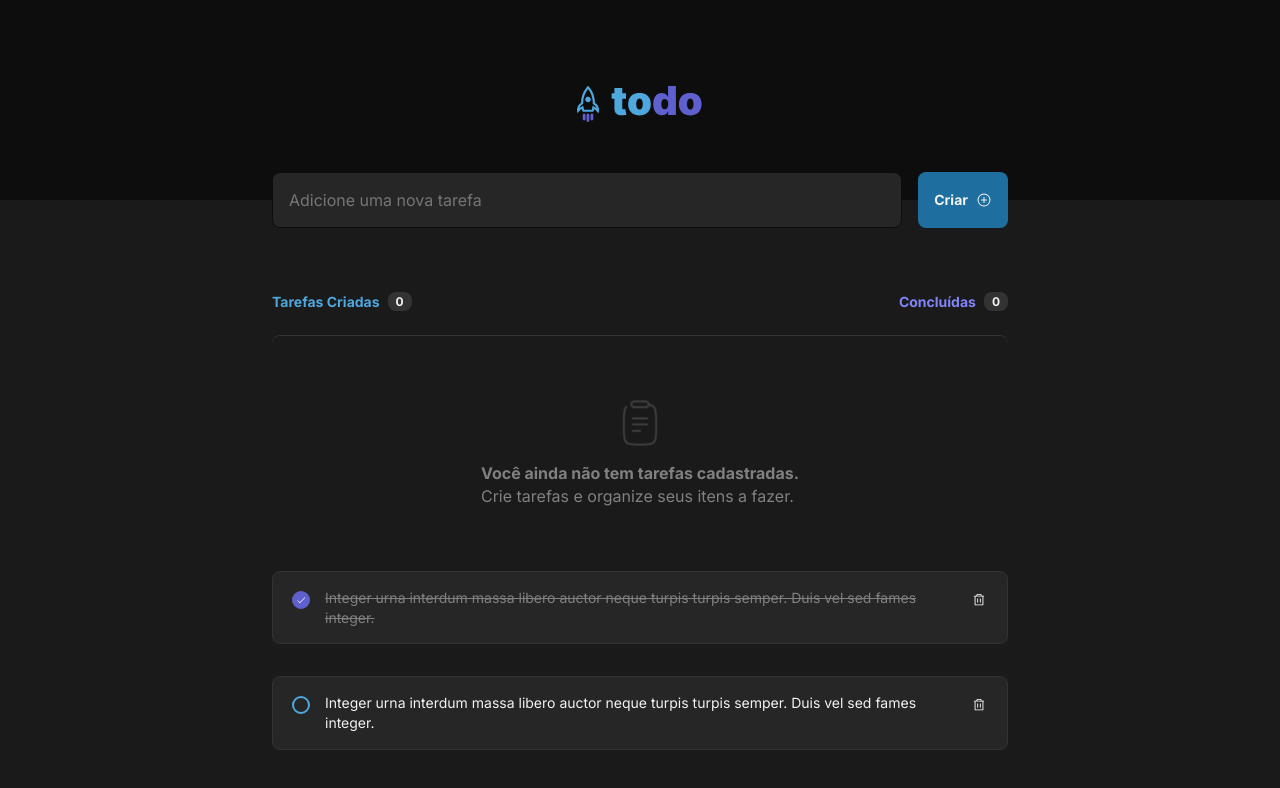
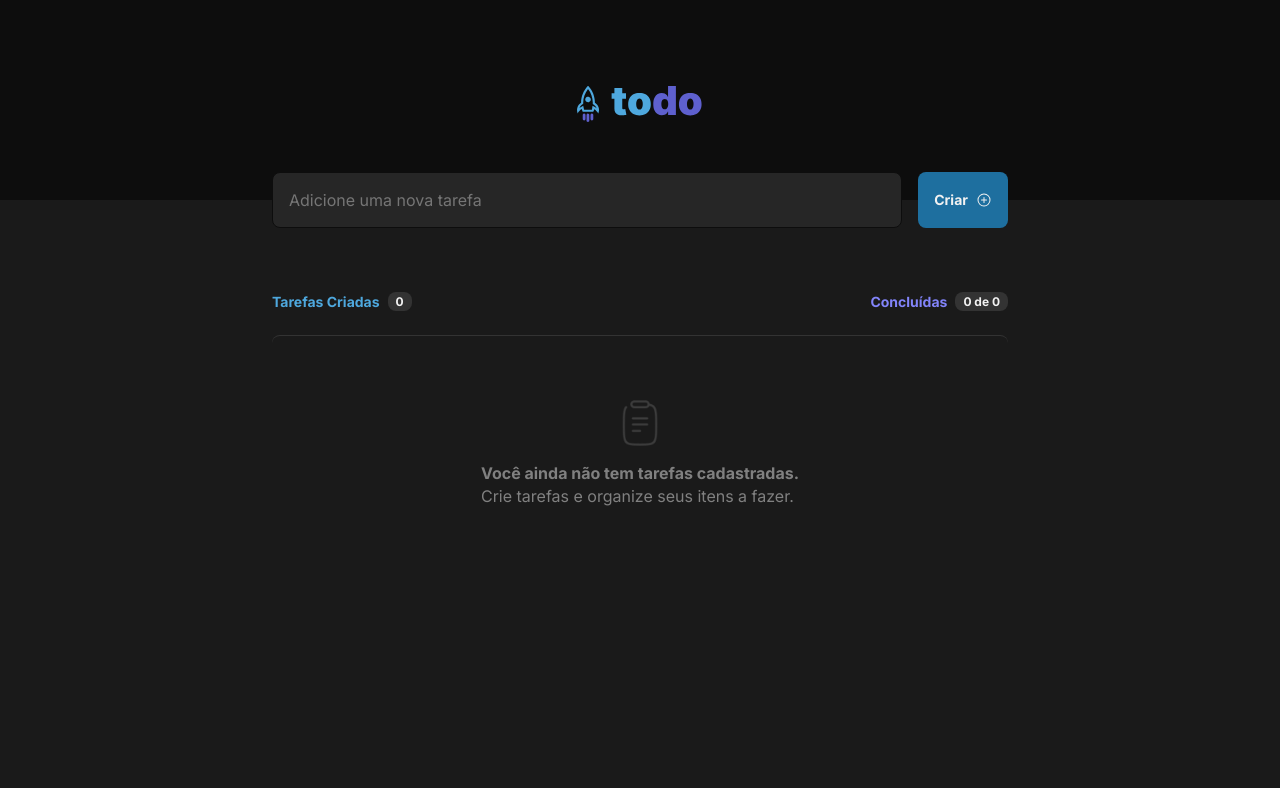
Before and after one commit to jhorranisbr/rs-ig-chl-01-todolist, a React (Vite) app: page / in a window 1280 px wide. Shown: the top 788 px of the page. Built offline with nearby package versions, Linux system fonts and the light colour scheme.

Commit message:
feat(task): list and toggle complete tasks

```diff
--- a/src/App.tsx
+++ b/src/App.tsx
@@ -1,3 +1,5 @@
+import { ChangeEvent, FormEvent, useState } from "react";
+
 import "./global.css";
 
 import styles from "./App.module.css";
@@ -9,15 +11,52 @@ import { Input } from "./componets/Input";
 import { PlusCircle } from "@phosphor-icons/react";
 
 import { Empty } from "./componets/Empty";
-import { Task } from "./componets/Task";
+import { Task, TaskItem } from "./componets/Task";
 
 function App() {
+  const [tasks, setTasks] = useState<TaskItem[]>([]);
+  const [newTaskText, setNewTaskText] = useState("");
+
+  function handleNewTaskChange(event: ChangeEvent<HTMLInputElement>) {
+    setNewTaskText(event.target.value);
+  }
+
+  function handleCreateNewTask(event: FormEvent) {
+    event.preventDefault();
+
+    setTasks((state) => [
+      ...state,
+      {
+        checked: false,
+        text: newTaskText,
+      },
+    ]);
+  }
+
+  function completeTask(currentTask: TaskItem) {
+    const tasksToggled = tasks.map((task) => {
+      if (task.text === currentTask.text) {
+        task.checked = !task.checked;
+      }
+
+      return task;
+    });
+
+    setTasks(tasksToggled);
+  }
+
   return (
     <div>
       <Header />
       <main className={styles.content}>
-        <form>
-          <Input placeholder="Adicione uma nova tarefa" />
+        <form onSubmit={handleCreateNewTask}>
+          <Input
+            placeholder="Adicione uma nova tarefa"
+            value={newTaskText}
+            onChange={handleNewTaskChange}
+            // onInvalid={handleNewTaskInvalid}
+            required
+          />
           <Button type="submit">
             Criar <PlusCircle size={16} />
           </Button>
@@ -27,18 +66,23 @@ function App() {
           <header className={styles.tasksHeader}>
             <div className={`${styles.tasksCreated} ${styles.tasksInfo}`}>
               Tarefas Criadas
-              <span className={styles.tasksCounter}>0</span>
+              <span className={styles.tasksCounter}>{tasks.length}</span>
             </div>
 
             <div className={`${styles.tasksDone} ${styles.tasksInfo}`}>
               Concluídas
-              <span className={styles.tasksCounter}>0</span>
+              <span className={styles.tasksCounter}>
+                {tasks.filter((task) => !!task.checked).length} de{" "}
+                {tasks.length}
+              </span>
             </div>
           </header>
 
-          <Empty />
-          <Task checked />
-          <Task checked={false} />
+          {tasks.length === 0 && <Empty />}
+          {tasks.length > 0 &&
+            tasks.map((task) => (
+              <Task task={task} onCompleteTask={completeTask} />
+            ))}
         </section>
       </main>
     </div>
--- a/src/componets/Task.module.css
+++ b/src/componets/Task.module.css
@@ -11,7 +11,7 @@
 }
 
 .task + .task {
-  margin-top: 2rem;
+  margin-top: 0.75rem;
 }
 
 .task .inputIconWrapper,
--- a/src/componets/Task.tsx
+++ b/src/componets/Task.tsx
@@ -2,23 +2,33 @@ import styles from "./Task.module.css";
 
 import { Trash, Check } from "@phosphor-icons/react";
 
-interface TaskProps {
+export interface TaskItem {
   checked: boolean;
+  text: string;
 }
 
-export function Task({ checked = false }: TaskProps) {
+interface TaskProps {
+  task: TaskItem;
+  onCompleteTask: (task: TaskItem) => void;
+}
+
+export function Task({ task, onCompleteTask }: TaskProps) {
+  function handleCompleteTask() {
+    onCompleteTask(task);
+  }
+
   return (
     <div className={styles.task}>
       <div className={styles.inputIconWrapper}>
-        <div className={`${styles.input} ${checked && styles.inputDone}`}>
-          {checked && <Check size={10} className={styles.inputIcon} />}
+        <div
+          className={`${styles.input} ${task.checked && styles.inputDone}`}
+          onClick={handleCompleteTask}
+        >
+          {task.checked && <Check size={10} className={styles.inputIcon} />}
         </div>
       </div>
 
-      <p className={checked ? styles.underline : ""}>
-        Integer urna interdum massa libero auctor neque turpis turpis semper.
-        Duis vel sed fames integer.
-      </p>
+      <p className={task.checked ? styles.underline : ""}>{task.text}</p>
 
       <button className={styles.deleteIconWrapper}>
         <Trash size={14} className={styles.deleteIcon} />
```
